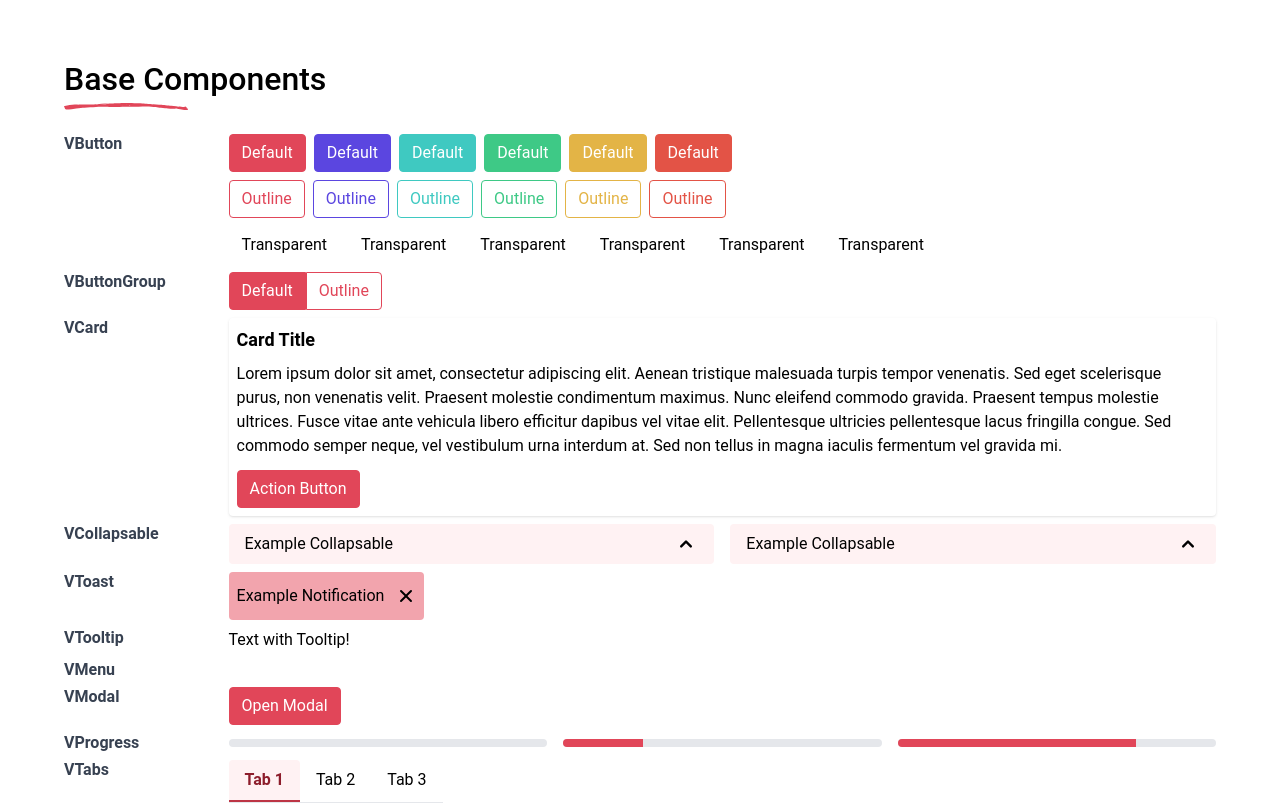
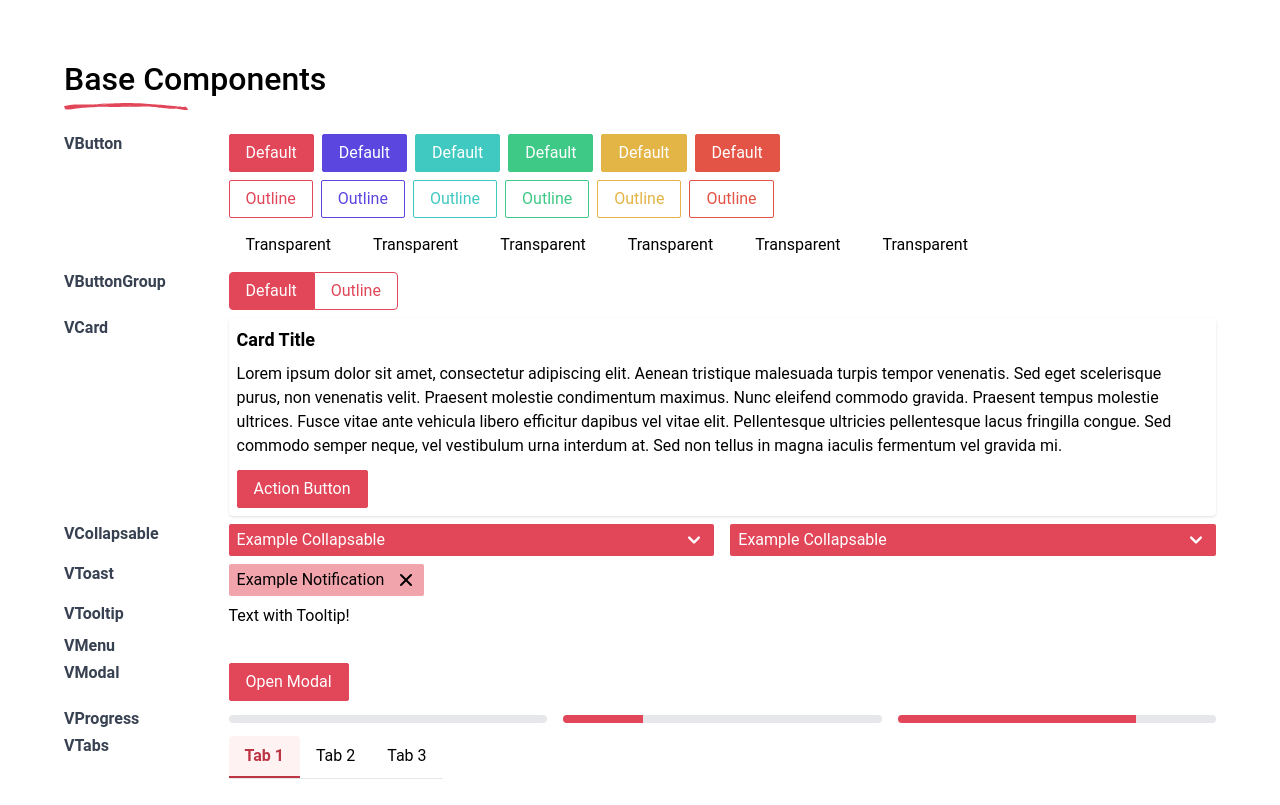
Before and after one commit to builtbykrit/vue-starter, a Vue app: page / in a window 1280 px wide. Shown: the part 1462-2267 px from the top of the page. Built offline with nearby package versions, Linux system fonts and the light colour scheme.

Commit message:
Style improvements to more closely match the mockups

```diff
--- a/src/components/_library/forms/VCheckbox.vue
+++ b/src/components/_library/forms/VCheckbox.vue
@@ -7,6 +7,7 @@
       :disabled="disabled || readonly"
       type="checkbox"
       class="rounded h-5 w-5 border-gray-300 focus:ring-offset-0 focus:ring-primary-500/50"
+      :class="bgClass"
       @input="onChange"
     />
     <span class="ml-2">
@@ -25,6 +26,7 @@ const props = defineProps({
   id: { type: String, default: undefined },
   label: { type: String, default: undefined },
   value: { type: [Boolean, String, Number], default: true },
+  bgColor: { type: String, default: "primary" },
   readonly: Boolean,
   disabled: Boolean,
 })
@@ -37,6 +39,7 @@ const checked = computed(() => {
     Array.isArray(props.modelValue) && props.modelValue.includes(props.value)
   )
 })
+const bgClass = computed(() => `text-${props.bgColor}-500`)
 
 const onChange = () => {
   // when there's only a single checkbox, return a boolean
--- a/src/components/_library/forms/VRadio.vue
+++ b/src/components/_library/forms/VRadio.vue
@@ -7,6 +7,7 @@
       :disabled="disabled || readonly"
       type="radio"
       class="h-5 w-5 border-gray-300 focus:ring-offset-0 focus:ring-primary-500/50"
+      :class="bgClass"
       @input="onChange"
     />
     <span class="ml-2">
@@ -25,6 +26,7 @@ const props = defineProps({
   id: { type: String, default: undefined },
   label: { type: String, default: undefined },
   value: { type: [Boolean, String, Number], default: true },
+  bgColor: { type: String, default: "primary" },
   readonly: Boolean,
   disabled: Boolean,
 })
@@ -33,5 +35,7 @@ const emit = defineEmits(["update:modelValue"])
 const internalId = computed(() => (props.id ? props.id : uuid()))
 const selected = computed(() => props.modelValue === props.value)
 
+const bgClass = computed(() => `text-${props.bgColor}-500`)
+
 const onChange = () => emit("update:modelValue", props.value)
 </script>
--- a/src/components/_library/general/VCollapsable.vue
+++ b/src/components/_library/general/VCollapsable.vue
@@ -1,14 +1,14 @@
 <template>
   <Disclosure v-slot="{ open }" as="div" class="w-full block">
     <DisclosureButton
-      class="flex justify-between w-full rounded bg-primary-100 hover:bg-primary-200 px-4 py-2"
+      class="flex justify-between w-full rounded-sm bg-primary-500 px-2 py-1"
     >
-      <div>
+      <div class="text-white">
         <slot name="button">{{ button }}</slot>
       </div>
-      <ChevronUpIcon
+      <ChevronDownIcon
         :class="open ? 'transform rotate-180' : ''"
-        class="w-6 h-6"
+        class="w-6 h-6 text-white"
       />
     </DisclosureButton>
     <DisclosurePanel class="px-4 py-2 text-sm text-gray-500">
@@ -19,7 +19,7 @@
 
 <script setup>
 import { Disclosure, DisclosureButton, DisclosurePanel } from "@headlessui/vue"
-import { ChevronUpIcon } from "@heroicons/vue/solid"
+import { ChevronDownIcon } from "@heroicons/vue/solid"
 
 const props = defineProps({
   button: { type: String, default: undefined },
--- a/src/components/_library/general/VTabs.vue
+++ b/src/components/_library/general/VTabs.vue
@@ -8,7 +8,7 @@
             class="transition-colors px-4 py-2 rounded-t border-b-2"
             :class="[
               selected
-                ? 'bg-primary-100 border-primary-600 font-semibold text-primary-800'
+                ? 'bg-primary-100 border-primary-600 font-semibold text-primary-600'
                 : 'border-white',
               tab.disabled ? 'bg-gray-50 text-gray-400' : '',
             ]"
--- a/src/components/_library/general/VToast.vue
+++ b/src/components/_library/general/VToast.vue
@@ -1,5 +1,5 @@
 <template>
-  <div class="bg-primary-300 rounded px-2 py-3 group" data-cy="v-toast">
+  <div class="bg-primary-300 rounded-sm px-2 py-1 group" data-cy="v-toast">
     <div class="flex items-center justify-between">
       <p class="max-w-[235px] mr-2">
         {{ notification.message }}
--- a/src/components/_library/general/buttons/VButton.vue
+++ b/src/components/_library/general/buttons/VButton.vue
@@ -19,13 +19,11 @@ const props = defineProps({
   variant: {
     type: String,
     default: "default",
-    // eslint-disable-next-line vue/valid-define-props
     validator: (value) => ["default", "outline", "transparent"].includes(value),
   },
   color: {
     type: String,
     default: "primary",
-    // eslint-disable-next-line vue/valid-define-props
     validator: (value) =>
       [
         "primary",
@@ -50,10 +48,12 @@ const buttonComponent = computed(() => (!!props.to ? "RouterLink" : "button"))
 const buttonStyles = computed(() => variantStyles.value[props.variant])
 const padding = computed(() => {
   if (props.icon) return "p-px"
-  else return props.dense ? "px-2 py-1" : "px-3 py-1.5"
+  else return props.dense ? "px-3 py-1" : "px-4 py-1.5"
 })
 
-const borderRadius = computed(() => (props.circle ? "rounded-full" : "rounded"))
+const borderRadius = computed(() =>
+  props.circle ? "rounded-full" : "rounded-sm"
+)
 
 // Update variant styles to match app
 // Remember to write out everything so PurgeCSS doesn't remove them
```
